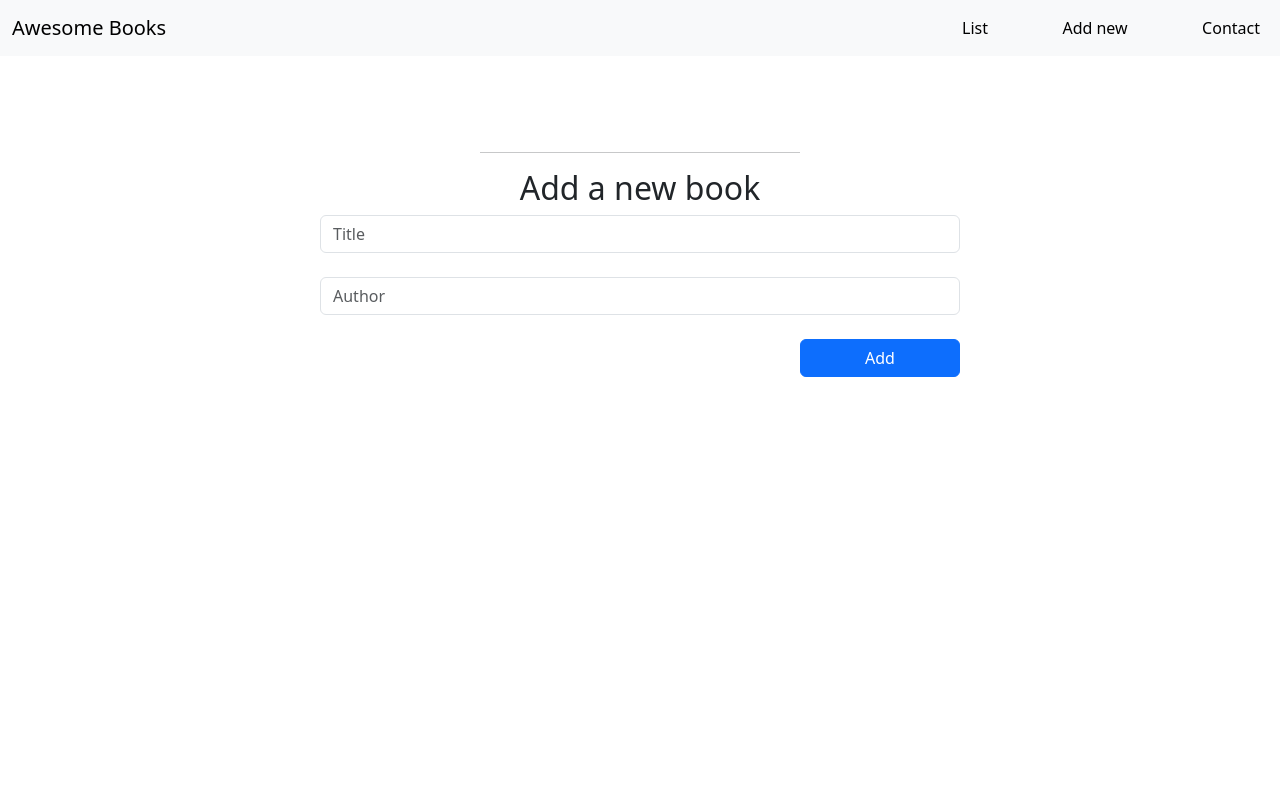
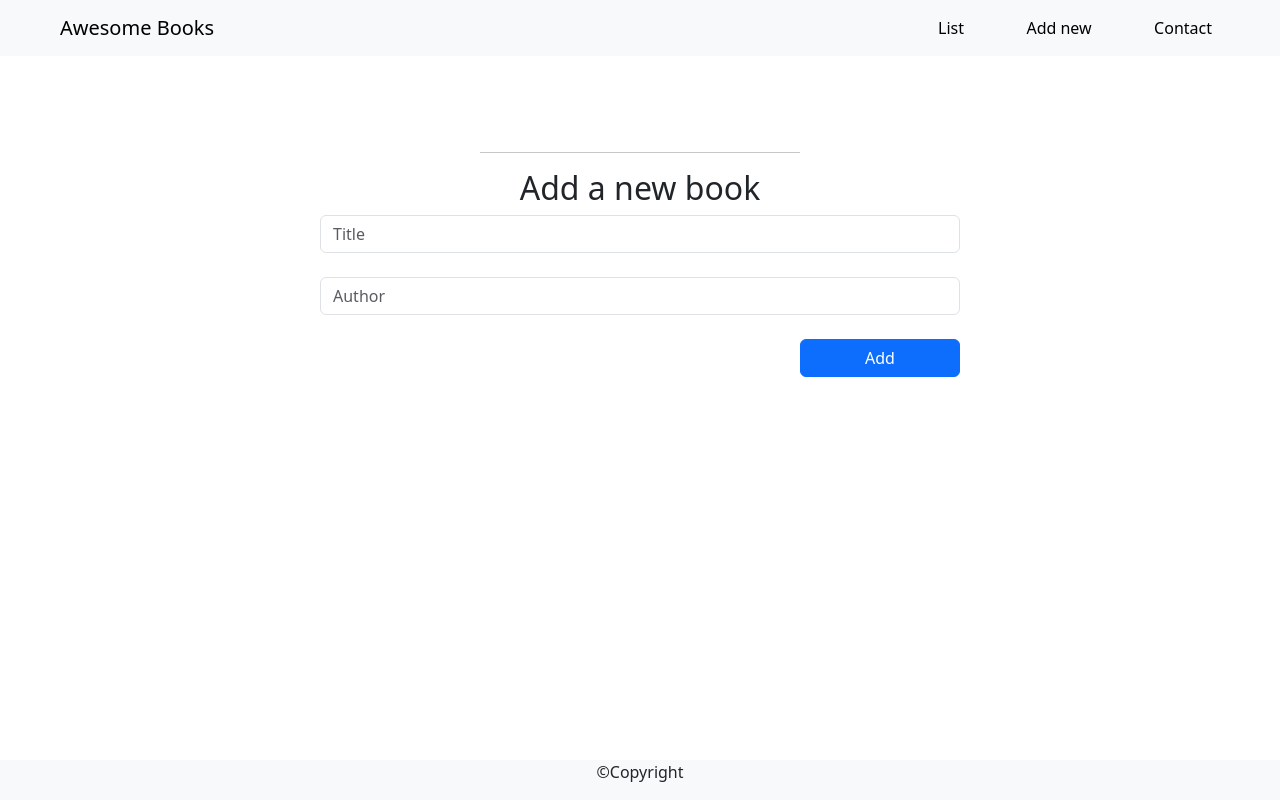
Before and after one commit to andrianarivo/awesome_books, a website: page index.html in a window 1280 px wide. Drawn offline with nearby package versions, Linux system fonts and the light colour scheme.

Commit message:
Build the footer structure

```diff
--- a/index.html
+++ b/index.html
@@ -4,28 +4,23 @@
     <meta charset="UTF-8" />
     <meta http-equiv="X-UA-Compatible" content="IE=edge" />
     <meta name="viewport" content="width=device-width, initial-scale=1.0" />
+    <!-- Bootstrap CDN -->
     <link
       href="https://cdn.jsdelivr.net/npm/bootstrap@5.3.0-alpha3/dist/css/bootstrap.min.css"
       rel="stylesheet"
       integrity="sha384-KK94CHFLLe+nY2dmCWGMq91rCGa5gtU4mk92HdvYe+M/SXH301p5ILy+dN9+nJOZ"
-      crossorigin="anonymous"
-    />
+      crossorigin="anonymous" />
     <title>Awesome Books</title>
   </head>
   <body>
-    <div>
     <!-- Header -->
     <header class="">
-        <nav class="navbar navbar-expand-lg bg-body-tertiary">
+      <nav class="px-5 navbar navbar-expand-lg bg-body-tertiary">
         <div class="container-fluid">
           <a class="navbar-brand" href="#">Awesome Books</a>
           <ul class="navbar-nav w-25 flex-row justify-content-between">
             <li class="nav-item">
-                <a
-                  class="nav-link active"
-                  id="list"
-                  aria-current="page"
-                  href="#"
+              <a class="nav-link active" id="list" aria-current="page" href="#"
                 >List</a
               >
             </li>
@@ -39,10 +34,15 @@
         </div>
       </nav>
     </header>
+    <!-- Date -->
+    <time></time>
+    <!-- Main -->
+    <main>
+
+    </main>
     <!-- Book Collection -->
     <ul
-        class="books w-50 mx-auto list-unstyled my-5 list-group border-3 border-dark"
-      ></ul>
+      class="books w-50 mx-auto list-unstyled my-5 list-group border-3 border-dark"></ul>
     <hr class="w-25 mx-auto" />
     <h2 class="text-center">Add a new book</h2>
     <!-- Form -->
@@ -52,33 +52,30 @@
         class="form-control"
         id="titleInput"
         placeholder="Title"
-          required
-        />
+        required />
       <input
         type="text"
         class="form-control"
         id="authorInput"
         placeholder="Author"
-          required
-        />
+        required />
       <button
         type="submit"
         id="addBtn"
-          class="btn btn-primary w-25 align-self-end"
-        >
+        class="btn btn-primary w-25 align-self-end">
         Add
       </button>
     </form>
-    </div>
-
-    <footer></footer>
-    <!-- <script src="js/script.js"></script> -->
-    <!-- <script src="js/book.js"></script> -->
+    <!-- Footer -->
+    <footer
+      class="bg-light position-fixed fixed-bottom d-flex justify-content-around align-item-center">
+      <p>&copy;Copyright</p>
+    </footer>
+    <!-- Bootstrap CDN -->
     <script
       src="https://cdn.jsdelivr.net/npm/bootstrap@5.3.0-alpha3/dist/js/bootstrap.bundle.min.js"
       integrity="sha384-ENjdO4Dr2bkBIFxQpeoTz1HIcje39Wm4jDKdf19U8gI4ddQ3GYNS7NTKfAdVQSZe"
-      crossorigin="anonymous"
-    ></script>
+      crossorigin="anonymous"></script>
     <script src="js/script-class.js"></script>
   </body>
 </html>
```
Lines whose indentation alone changed are shown as unchanged.
